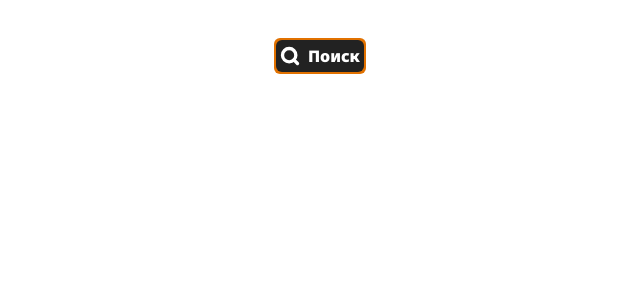
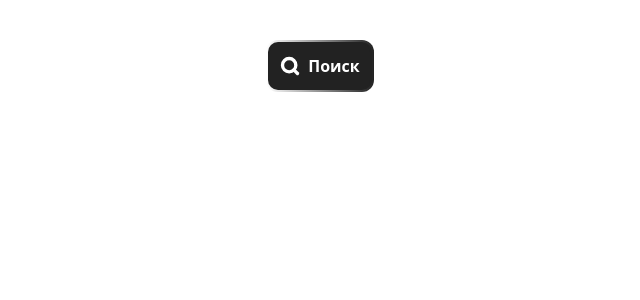
Before and after one commit to AleXxi1337/test_rep, a React (Vite) app in the folder frontend/: page / in a window 1280 px wide. Shown: the top 300 px of the page, without its empty margins (320-960 px from the left). Built offline with nearby package versions, Linux system fonts and the light colour scheme; a web font is replaced by a local one.

Commit message:
update button

```diff
--- a/frontend/src/App.tsx
+++ b/frontend/src/app/page.tsx
@@ -1,7 +1,7 @@
-import { Aboba } from './components/Aboba';
+import { Aboba } from '../features/Aboba';
 import { Search } from 'lucide-react';
 
-export const App = () => {
+export const Page = () => {
   return (
     <div className="p-10 flex justify-center">
       <Aboba icon={Search}>Поиск</Aboba>
--- /dev/null
+++ b/frontend/src/assets/styles/Aboba.css
@@ -0,0 +1,7 @@
+.gradient-border {
+  border: 2px solid transparent;
+  background:
+    linear-gradient(#222222, #222222) padding-box,
+    linear-gradient(to right, #ffffff, #222222) border-box;
+  border-radius: 0.75rem;
+}
--- a/frontend/src/components/Aboba.tsx
+++ /dev/null
@@ -1,21 +0,0 @@
-// import { motion } from 'framer-motion';
-import type { LucideProps } from 'lucide-react';
-import React from 'react';
-
-interface Props {
-  className?: string;
-  children: string;
-  icon: React.ComponentType<LucideProps>;
-}
-
-export const Aboba: React.FC<Props> = ({ children, icon: Icon }) => {
-  return (
-    <div className="relative">
-      <div className="relative p-1 font-black bg-[#222222] flex rounded-md justify-center items-center gap-2 text-white z-10">
-        {<Icon size={20} color="white" strokeWidth={4} />}
-        {children}
-      </div>
-      <div className="absolute -inset-[2px] rounded-md bg-amber-600" />
-    </div>
-  );
-};
--- /dev/null
+++ b/frontend/src/features/Aboba.tsx
@@ -0,0 +1,78 @@
+// // import { motion } from 'framer-motion';
+// import type { LucideProps } from 'lucide-react';
+// import React from 'react';
+
+// interface Props {
+//   className?: string;
+//   children: string;
+//   icon: React.ComponentType<LucideProps>;
+// }
+
+// export const Aboba: React.FC<Props> = ({ children, icon: Icon }) => {
+//   return (
+//     <div className="relative">
+//       <div className="gradient-border p-[10px] font-black flex justify-center items-center gap-2 text-white">
+//         {<Icon size={20} color="white" strokeWidth={4} />}
+//         {children}
+//       </div>
+//     </div>
+//   );
+// };
+
+import { motion, useMotionTemplate, useMotionValue } from 'framer-motion';
+import type { LucideProps } from 'lucide-react';
+import React from 'react';
+
+interface Props {
+  className?: string;
+  children: string;
+  icon: React.ComponentType<LucideProps>;
+}
+
+export const Aboba: React.FC<Props> = ({ children, icon: Icon }) => {
+  const mouseX = useMotionValue(0);
+  const mouseY = useMotionValue(0);
+  const radius = useMotionValue(0);
+  const opacity = useMotionValue(0);
+
+  const handleMouseMove = (e: React.MouseEvent<HTMLDivElement>) => {
+    const { left, top, width, height } = e.currentTarget.getBoundingClientRect();
+    mouseX.set(e.clientX - left);
+    mouseY.set(e.clientY - top);
+    radius.set(Math.sqrt(width * width + height * height) / 2);
+    opacity.set(0.2);
+  };
+
+  const handleMouseLeave = () => {
+    opacity.set(0);
+  };
+
+  const background = useMotionTemplate`radial-gradient(
+    ${radius}px circle at ${mouseX}px ${mouseY}px,
+    rgba(255, 255, 255, 0.8) 0%,
+    rgba(255, 255, 255, 0.1) 50%,
+    transparent 80%
+  )`;
+
+  return (
+    <div
+      className="relative rounded-xl p-[2px] gradient-border overflow-hidden"
+      onMouseMove={handleMouseMove}
+      onMouseLeave={handleMouseLeave}
+    >
+      <motion.div
+        className="absolute inset-0 rounded-xl pointer-events-none"
+        style={{
+          background,
+          opacity,
+        }}
+        transition={{ duration: 0.2 }}
+      />
+
+      <div className="relative p-[10px] font-black bg-[#222222] flex rounded-lg justify-center items-center gap-2 text-white z-10">
+        {<Icon size={20} color="white" strokeWidth={4} />}
+        {children}
+      </div>
+    </div>
+  );
+};
```
Also changed, not shown: frontend/src/main.tsx (+4 -3 lines), frontend/src/assets/styles/index.css (renamed from frontend/src/index.css).
